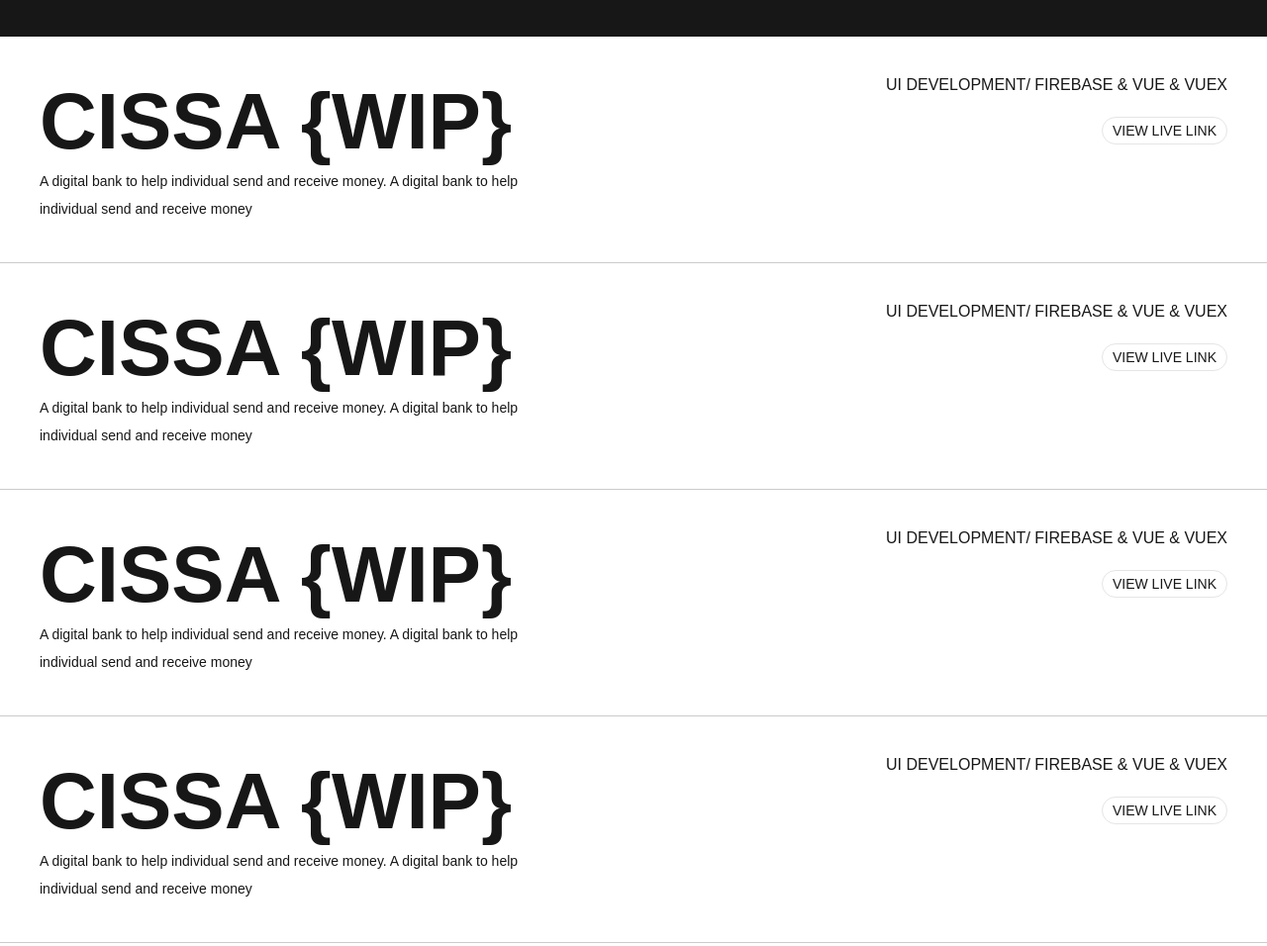
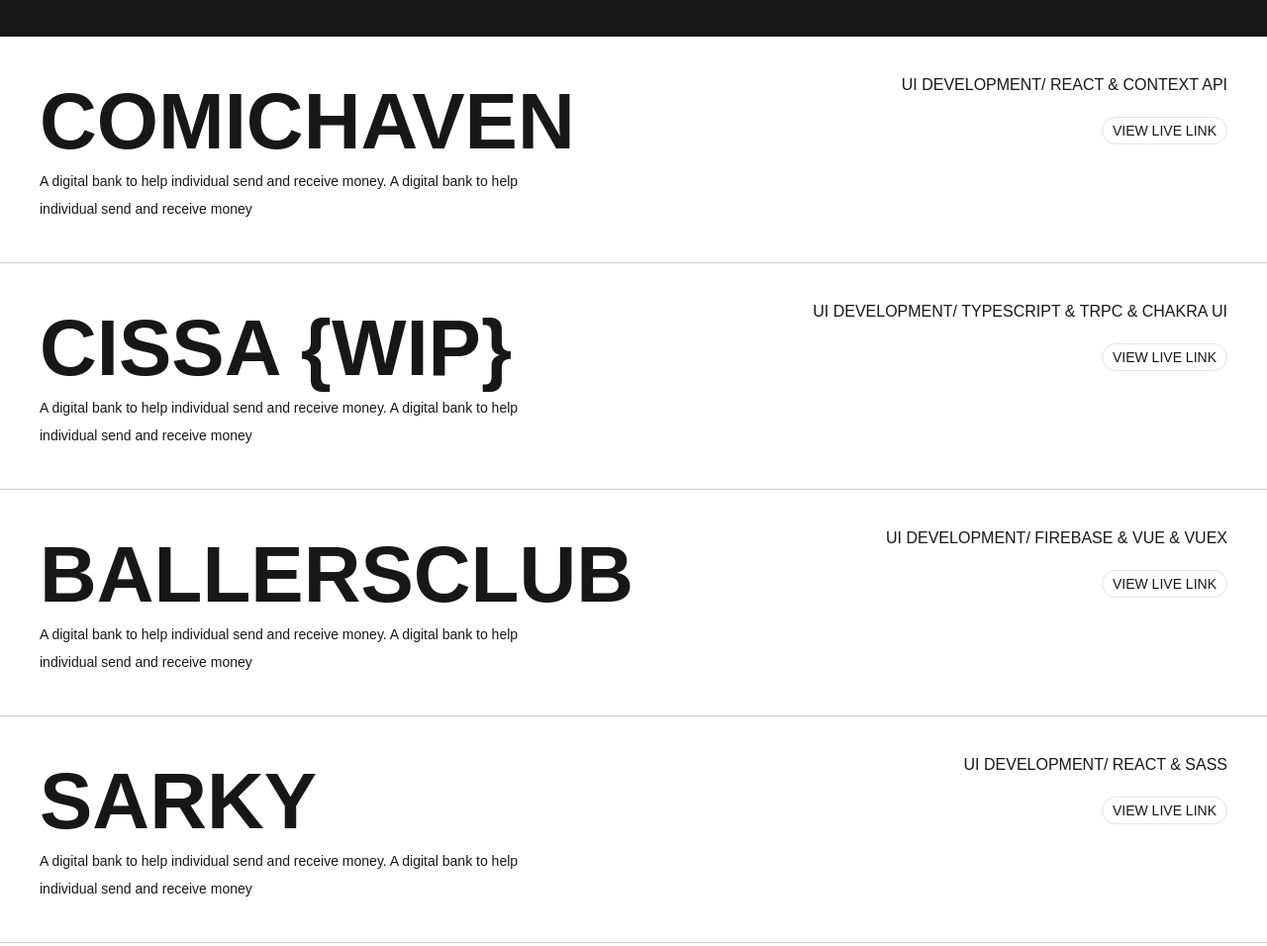
Before and after one commit to boydeveloper/portfolio-v1, a plain HTML site: page index.html in a window 1280 px wide. Shown: the part 827-1783 px from the top of the page at 99% size. Drawn offline with Linux system fonts and the light colour scheme; a web font is replaced by a local one.

Commit message:
Tweaks: content change

```diff
--- a/index.html
+++ b/index.html
@@ -71,7 +71,33 @@
       <div class="Projects">
         <div class="Project">
           <div class="Project-details">
+            <h2 class="Project-name">COMICHAVEN</h2>
+            <p class="Project-description">
+              A digital bank to help individual send and receive money. A
+              digital bank to help individual send and receive money
+            </p>
+          </div>
+          <div class="project-tools">
+            <span>UI DEVELOPMENT/ REACT & CONTEXT API</span>
+            <a href="#" class="view-btn">VIEW LIVE LINK</a>
+          </div>
+        </div>
+        <div class="Project">
+          <div class="Project-details">
             <h2 class="Project-name">CISSA {WIP}</h2>
+            <p class="Project-description">
+              A digital bank to help individual send and receive money. A
+              digital bank to help individual send and receive money
+            </p>
+          </div>
+          <div class="project-tools">
+            <span>UI DEVELOPMENT/ TYPESCRIPT & TRPC & CHAKRA UI</span>
+            <a href="#" class="view-btn">VIEW LIVE LINK</a>
+          </div>
+        </div>
+        <div class="Project">
+          <div class="Project-details">
+            <h2 class="Project-name">BallersClub</h2>
             <p class="Project-description">
               A digital bank to help individual send and receive money. A
               digital bank to help individual send and receive money
@@ -84,40 +110,14 @@
         </div>
         <div class="Project">
           <div class="Project-details">
-            <h2 class="Project-name">CISSA {WIP}</h2>
+            <h2 class="Project-name">SARKY</h2>
             <p class="Project-description">
               A digital bank to help individual send and receive money. A
               digital bank to help individual send and receive money
             </p>
           </div>
           <div class="project-tools">
-            <span>UI DEVELOPMENT/ FIREBASE & VUE & VUEX</span>
-            <a href="#" class="view-btn">VIEW LIVE LINK</a>
-          </div>
-        </div>
-        <div class="Project">
-          <div class="Project-details">
-            <h2 class="Project-name">CISSA {WIP}</h2>
-            <p class="Project-description">
-              A digital bank to help individual send and receive money. A
-              digital bank to help individual send and receive money
-            </p>
-          </div>
-          <div class="project-tools">
-            <span>UI DEVELOPMENT/ FIREBASE & VUE & VUEX</span>
-            <a href="#" class="view-btn">VIEW LIVE LINK</a>
-          </div>
-        </div>
-        <div class="Project">
-          <div class="Project-details">
-            <h2 class="Project-name">CISSA {WIP}</h2>
-            <p class="Project-description">
-              A digital bank to help individual send and receive money. A
-              digital bank to help individual send and receive money
-            </p>
-          </div>
-          <div class="project-tools">
-            <span>UI DEVELOPMENT/ FIREBASE & VUE & VUEX</span>
+            <span>UI DEVELOPMENT/ REACT & SASS</span>
             <a href="#" class="view-btn">VIEW LIVE LINK</a>
           </div>
         </div>
```
